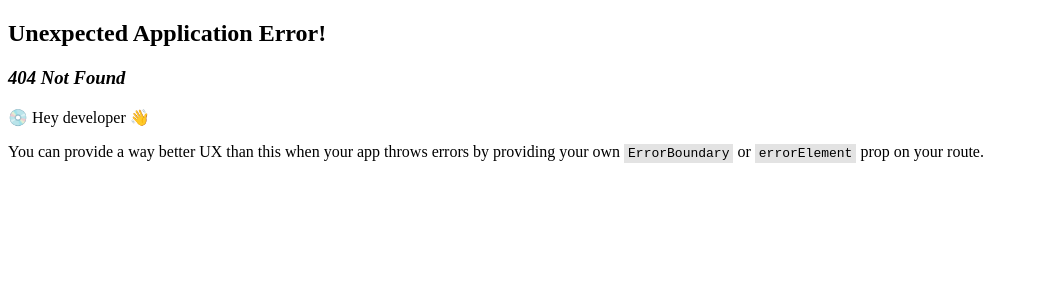
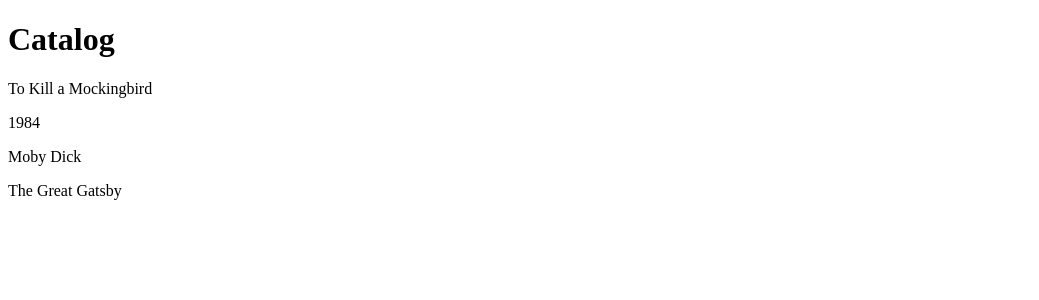
Before and after one commit to km539/library, a React (Create React App) app: page /books in a window 1280 px wide. Before the commit this address had no page. Shown: the top 300 px of the page, without its empty margins (0-1039 px from the left). Built offline with nearby package versions, Linux system fonts and the light colour scheme.

Commit message:
/books created

```diff
--- /dev/null
+++ b/src/books.json
@@ -0,0 +1,34 @@
+[
+  {
+    "id": "1",
+    "title": "To Kill a Mockingbird",
+    "author": "Harper Lee",
+    "genre": "Fiction",
+    "description": "A novel about the serious issues of rape and racial inequality.",
+    "publishedDate": "1960"
+  },
+  {
+    "id": "2",
+    "title": "1984",
+    "author": "George Orwell",
+    "genre": "Dystopian",
+    "description": "A novel that explores the dangers of totalitarianism.",
+    "publishedDate": "1949"
+  },
+  {
+    "id": "3",
+    "title": "Moby Dick",
+    "author": "Herman Melville",
+    "genre": "Adventure",
+    "description": "The narrative of Captain Ahab's obsessive quest to kill Moby Dick.",
+    "publishedDate": "1851"
+  },
+  {
+    "id": "100",
+    "title": "The Great Gatsby",
+    "author": "F. Scott Fitzgerald",
+    "genre": "Tragedy",
+    "description": "A novel that explores themes of wealth, love, and the American Dream.",
+    "publishedDate": "1925"
+  }
+]
--- /dev/null
+++ b/src/components/BooksList.tsx
@@ -0,0 +1,35 @@
+import React, { useEffect, useState } from "react";
+import booksjson from "../books.json";
+
+type bookType = {
+  id: string;
+  title: string;
+  author: string;
+  genre: string;
+  description: string;
+  publishedDate: string;
+};
+function BooksList() {
+  const [books, setBooks] = useState<bookType[]>([]);
+
+  const getBooks = () => {
+    return Promise.resolve(booksjson);
+  };
+
+  useEffect(() => {
+    getBooks().then(data => setBooks(data));
+  }, []);
+
+  return (
+    <div>
+      <h1>Catalog</h1>
+      <div>
+        {books.map(book => (
+          <p>{book.title}</p>
+        ))}
+      </div>
+    </div>
+  );
+}
+
+export default BooksList;
--- a/src/components/Login.tsx
+++ b/src/components/Login.tsx
@@ -1,12 +1,15 @@
 import React from "react";
+import { useNavigate } from "react-router-dom";
 
 function Login() {
+  const navigate = useNavigate();
   const submitAction = e => {
     e.preventDefault();
     try {
       const name = e.target.username.value;
       const password = e.target.password.value;
       //   console.log(name, password);
+      navigate(`/books`);
     } catch (error) {
       console.error("submitAction Error : ", error.message);
     }
--- a/src/index.js
+++ b/src/index.js
@@ -2,6 +2,7 @@ import React from "react";
 import ReactDOM from "react-dom/client";
 import App from "./App.tsx";
 import { createBrowserRouter, RouterProvider } from "react-router-dom";
+import Books from "./pages/Books.tsx";
 
 const root = ReactDOM.createRoot(document.getElementById("root"));
 
@@ -10,11 +11,14 @@ const router = createBrowserRouter([
     path: "/",
     element: <App />,
   },
+  {
+    path: "/books",
+    element: <Books />,
+  },
 ]);
 
 root.render(
   <React.StrictMode>
     <RouterProvider router={router} />
-    {/* <App /> */}
   </React.StrictMode>
 );
--- /dev/null
+++ b/src/pages/Books.tsx
@@ -0,0 +1,12 @@
+import React from "react";
+import BooksList from "../components/BooksList.tsx";
+
+function Books() {
+  return (
+    <>
+      <BooksList />
+    </>
+  );
+}
+
+export default Books;
```
